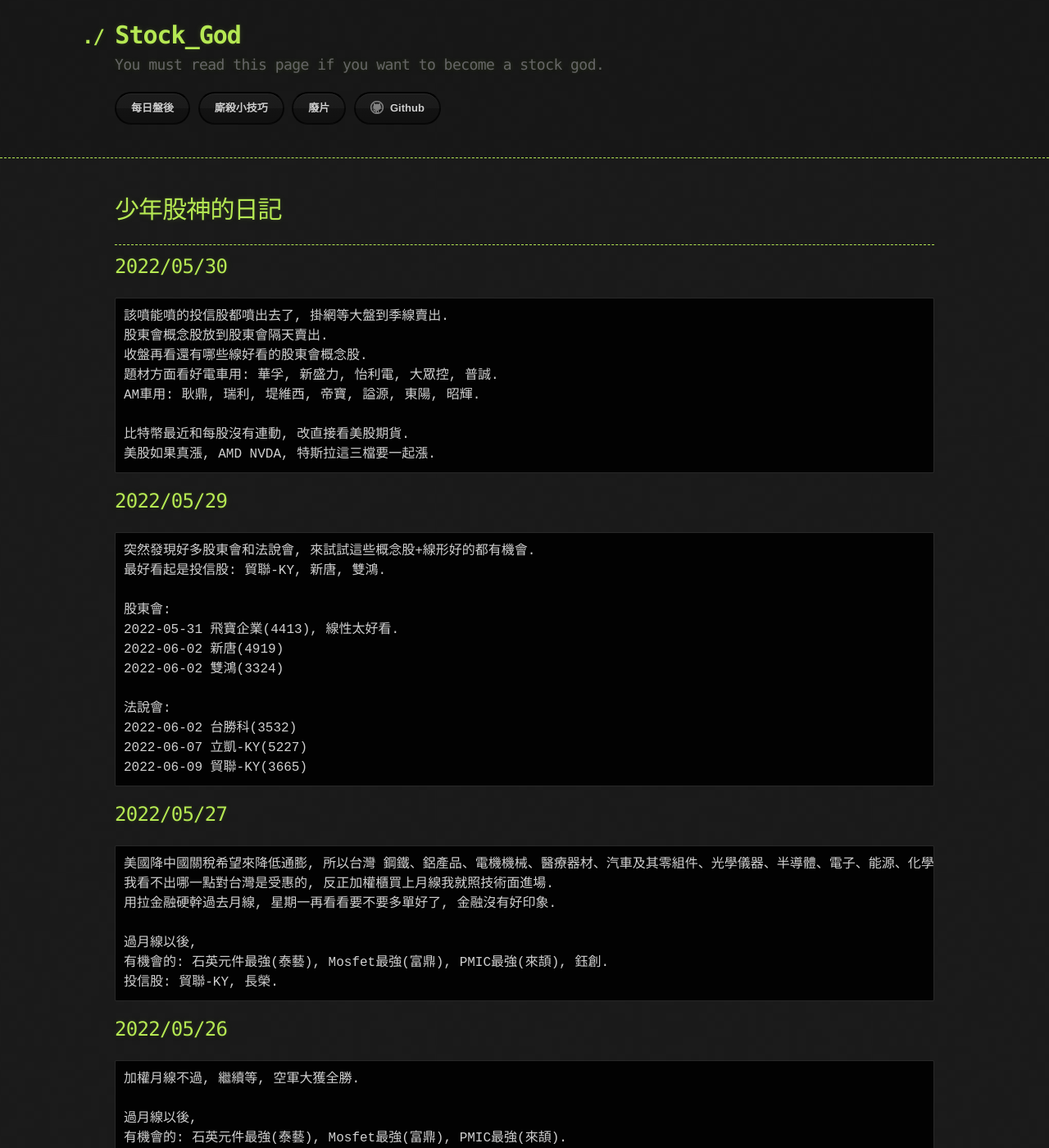
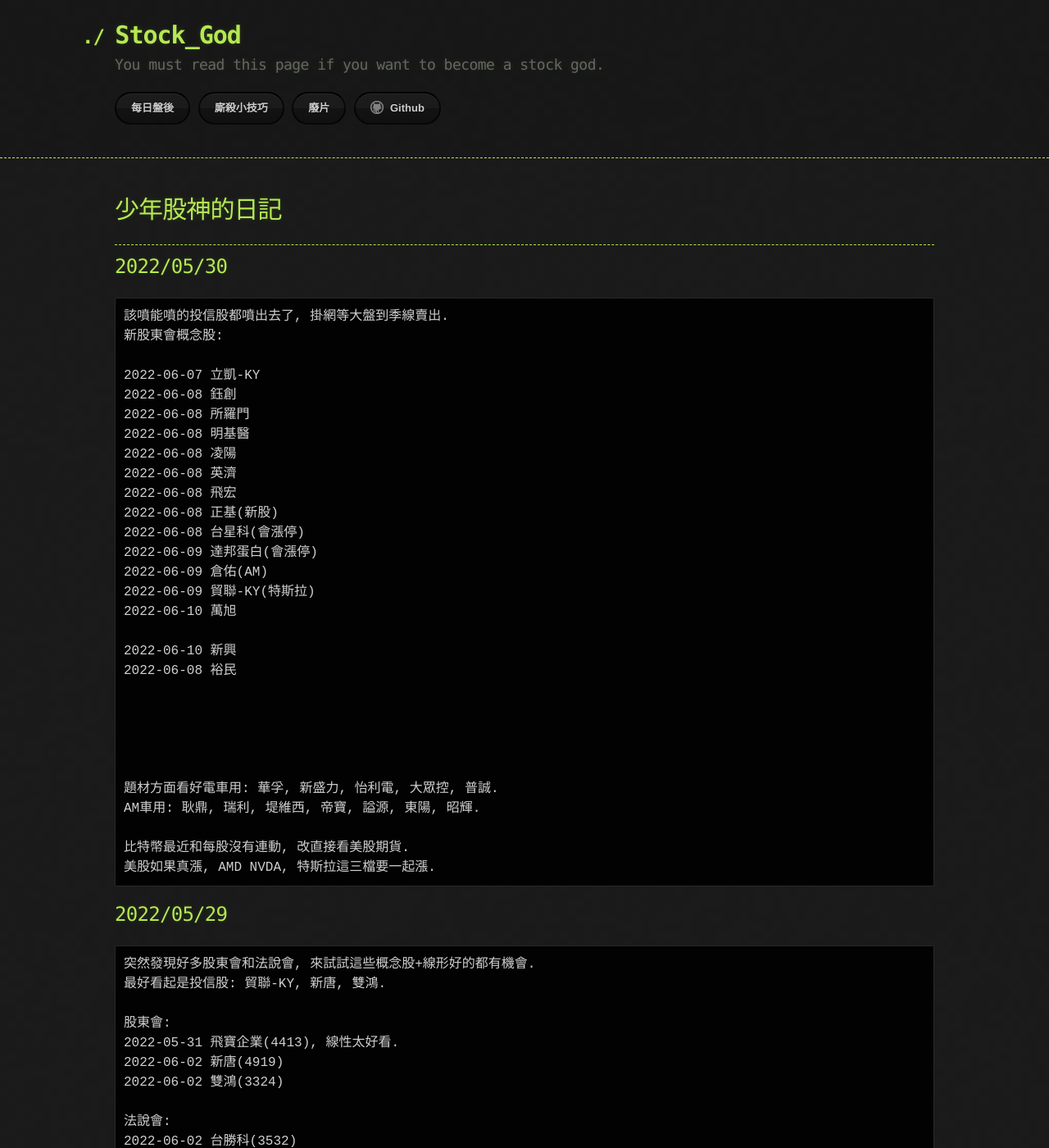
Before and after one commit to lepg5487/Stock_God, a Jekyll site: the page built from index.md, in a window 1280 px wide and 1400 px high. Shown: the whole window at 82% size. Built offline with Jekyll 4.4.1, drawn with Linux system fonts in a browser that asks for light colours; our own code applies the rules of GitHub Pages for plain Markdown files.

Commit message:
Update index.md

````diff
--- a/index.md
+++ b/index.md
@@ -9,8 +9,29 @@ layout: testlayouts
 ## 2022/05/30
 ```
 該噴能噴的投信股都噴出去了, 掛網等大盤到季線賣出.
-股東會概念股放到股東會隔天賣出.
-收盤再看還有哪些線好看的股東會概念股.
+新股東會概念股:
+
+2022-06-07 立凱-KY
+2022-06-08 鈺創
+2022-06-08 所羅門
+2022-06-08 明基醫
+2022-06-08 凌陽
+2022-06-08 英濟
+2022-06-08 飛宏
+2022-06-08 正基(新股)
+2022-06-08 台星科(會漲停)
+2022-06-09 達邦蛋白(會漲停)
+2022-06-09 倉佑(AM)
+2022-06-09 貿聯-KY(特斯拉)
+2022-06-10 萬旭
+
+2022-06-10 新興
+2022-06-08 裕民
+
+
+
+
+
 題材方面看好電車用: 華孚, 新盛力, 怡利電, 大眾控, 普誠.
 AM車用: 耿鼎, 瑞利, 堤維西, 帝寶, 謚源, 東陽, 昭輝.
 
````
